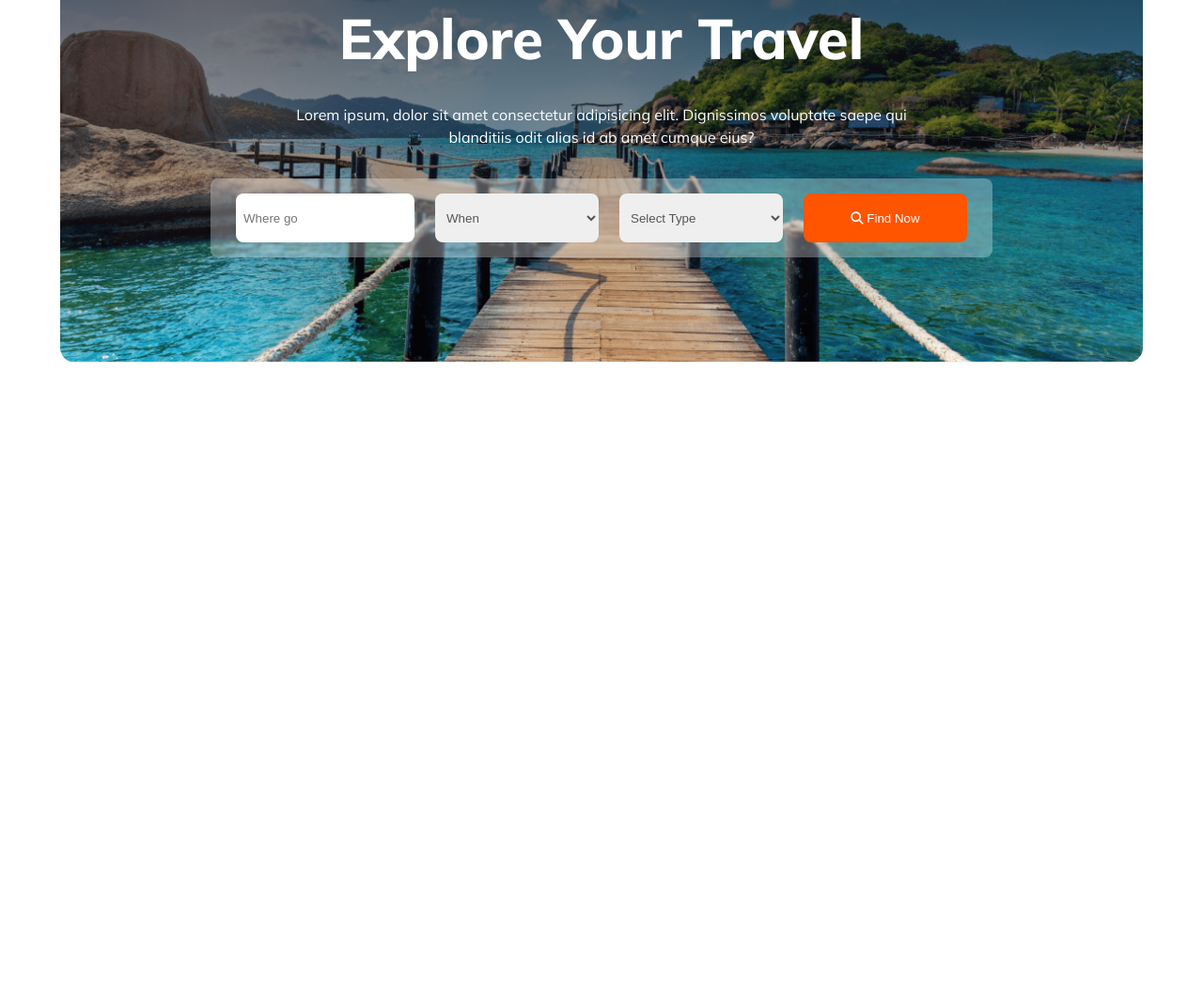
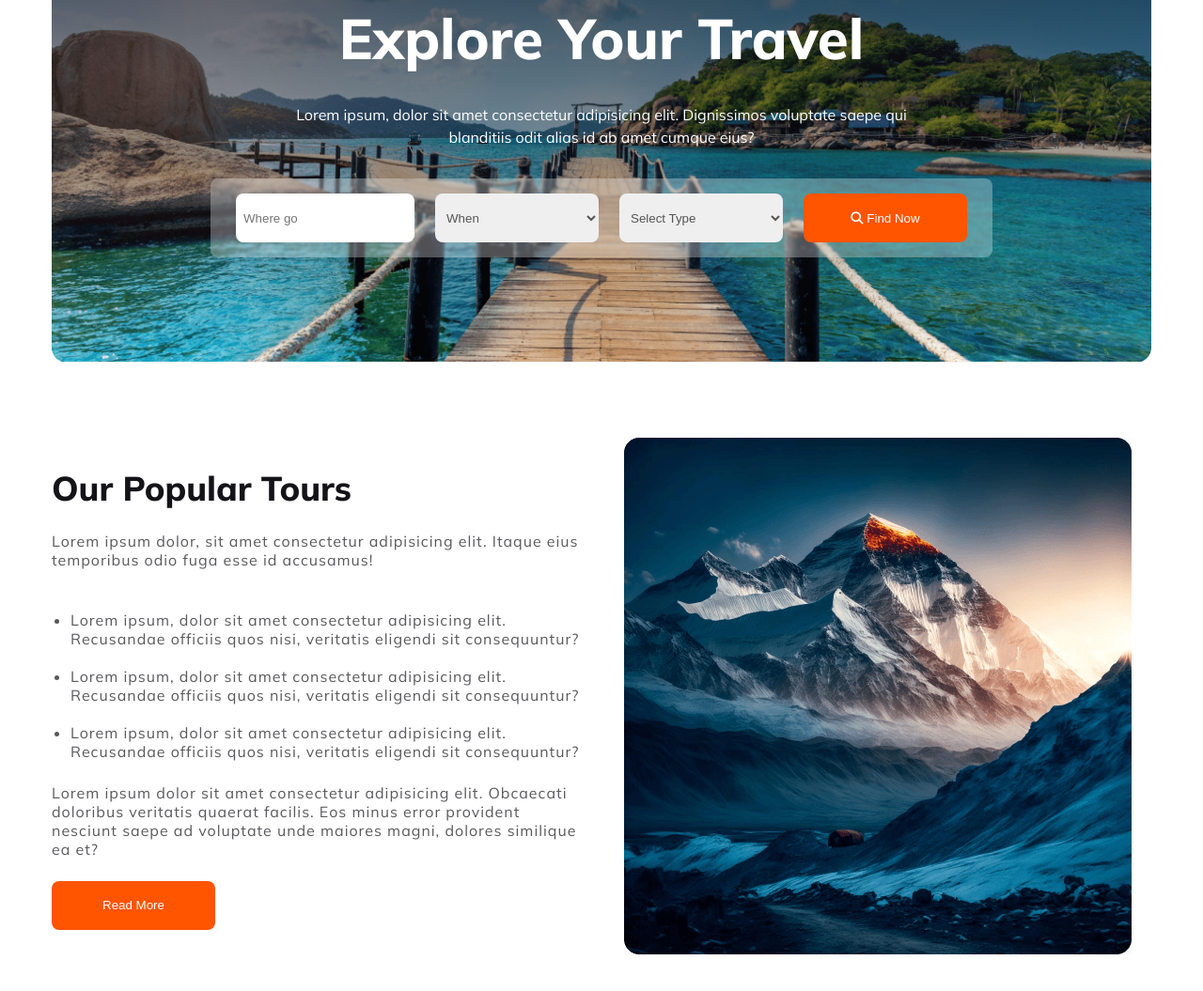
Before and after one commit to mustafiz8g/Hero-Travel, a plain HTML site: page index.html in a window 1280 px wide. Shown: the part 317-1372 px from the top of the page at 94% size. Before the commit the page ends 800 px from the top, so only its background shows below. Drawn offline with Linux system fonts and the light colour scheme.

Commit message:
popular tour section adde

```diff
--- a/index.html
+++ b/index.html
@@ -41,7 +41,27 @@
       </section>
     </header>
     <main>
+<section class="popular-section container">
+  <div class="popular-text">
+    <h3>Our Popular Tours</h3>
+    <p>Lorem ipsum dolor, sit amet consectetur adipisicing elit. Itaque eius temporibus odio fuga esse id accusamus!</p>
+    <ul>
+        <li>Lorem ipsum, dolor sit amet consectetur adipisicing elit. Recusandae officiis quos nisi, veritatis eligendi sit consequuntur?</li>
+        <li>Lorem ipsum, dolor sit amet consectetur adipisicing elit. Recusandae officiis quos nisi, veritatis eligendi sit consequuntur?</li>
+        <li>Lorem ipsum, dolor sit amet consectetur adipisicing elit. Recusandae officiis quos nisi, veritatis eligendi sit consequuntur?</li>
 
+    </ul>
+    <p>
+        Lorem ipsum dolor sit amet consectetur adipisicing elit. Obcaecati doloribus veritatis quaerat facilis. Eos minus error provident nesciunt saepe ad voluptate unde maiores magni, dolores similique ea et?
+    </p>
+    <button class="btn-primary">
+        Read More
+    </button>
+  </div>
+ <div class="popular-img-container">
+    <img src="Images/Rectangle 4.png" alt="">
+ </div>
+</section>
     </main>
     <footer>
 
--- a/styles/style.css
+++ b/styles/style.css
@@ -10,11 +10,25 @@ body{
 }
 
 .container{
-    width: 90%;
+    max-width: 1170px;
     margin: 5rem auto;
     border-radius: 1rem;
+    width: 95%;
 }
-
+h3{
+    font-size: 2.25rem;
+    font-weight: 800;
+    color: #131318;
+ }
+.btn-primary{
+    color: #fff;
+    background-color: #FF5400;
+    width: 174px;
+    height: 52px;
+    padding: 0 0.5rem;
+    border-radius: .5rem;
+    border: none;
+}
 /* nav style start */
  .navBar{
     display: flex;
@@ -38,11 +52,7 @@ body{
     color: #424247;
 
  }
- .logo h3{
-    font-size: 2.25rem;
-    font-weight: 800;
-    color: #131318;
- }
+
  .orange{
     color:#FF5400 ;
  }
@@ -86,17 +96,40 @@ body{
     align-items: center;
     backdrop-filter: blur(1px);
 }
-.banner input, .banner select,.btn-primary{
+.banner input, .banner select{
     width: 174px;
     height: 52px;
     padding: 0 0.5rem;
     border-radius: .5rem;
     border: none;
     color: #555;
+}
 
-}
- .btn-primary{
-    color: #fff;
-    background-color: #FF5400;
-}
 /* banner end */
+/* popular section start  */
+ .popular-section{
+    display: grid;
+    grid-template-columns: 1fr 1fr;
+    gap: 3rem;
+    align-items: center;
+ }
+ .popular-text{
+    display: flex;
+    flex-direction: column;
+    row-gap:1.5rem ;
+ }
+ .popular-section p, .popular-section li{
+    /*  */
+    color: #131318B3;
+    letter-spacing: 1px;
+ }
+ .popular-section ul{
+    position: relative;
+    left: 20px;
+ }
+ .popular-section li{
+    margin-top: 20px;
+ }
+ .popular-img-container{
+ }
+/* popular section end  */
```
